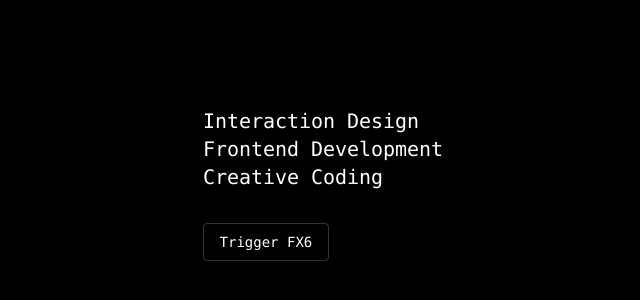
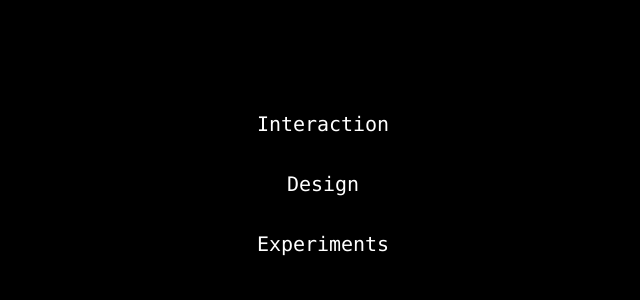
Before and after one commit to suggoooiii/digital-marketing, a React (Vite) app: page / in a window 1280 px wide. Shown: the part 216-516 px from the top of the page, without its empty margins (317-957 px from the left). Built offline with nearby package versions, Linux system fonts and the light colour scheme.

Commit message:
made the typeshuffle component work on hover

```diff
--- a/src/App.jsx
+++ b/src/App.jsx
@@ -22,14 +22,10 @@ import { TypeShuffle } from "@components/TypeShuffle.jsx";
 
 export default function App() {
   return (
-    <main className="min-h-screen bg-black text-white p-20 flex flex-col items-center justify-center">
-      <TypeShuffle
-        lines={[
-          "Interaction Design",
-          "Frontend Development",
-          "Creative Coding",
-        ]}
-      />
+    <main className="min-h-screen bg-black text-white p-20 flex flex-col items-center justify-center gap-8">
+      <TypeShuffle lines={["Interaction"]} />
+      <TypeShuffle lines={["Design"]} />
+      <TypeShuffle lines={["Experiments"]} />
     </main>
   );
 }
--- a/src/components/TypeShuffle.jsx
+++ b/src/components/TypeShuffle.jsx
@@ -12,96 +12,97 @@ const getRandomDelay = () => Math.floor(Math.random() * (110 - 30 + 1)) + 30;
 
 export const TypeShuffle = ({ lines = [] }) => {
   const containerRef = useRef(null);
-  // Store refs to all character spans
-  //Structure: charRefs.current[lineIndex][charIndex]
   const charRefs = useRef([]);
+  // 1. Add a ref to track animation state
+  const isAnimating = useRef(false);
 
   const { contextSafe } = useGSAP({ scope: containerRef });
 
-  // eslint-disable-next-line react-hooks/exhaustive-deps
   const triggerFx6 = useCallback(
     contextSafe(() => {
-      if (!charRefs.current.length) return;
+      // 2. Prevent triggering if already running
+      if (isAnimating.current || !charRefs.current.length) return;
+      isAnimating.current = true;
 
-      // Iterate through lines
+      // Count total characters to know when to finish
+      let completedChars = 0;
+      const totalChars = lines.join("").length;
+
       charRefs.current.forEach((lineChars, lineIndex) => {
-        // Stagger start time for the line: (lineIndex + 1) * 80ms
         const lineDelay = (lineIndex + 1) * 80;
 
-        // Start animation for each character in this line
         lineChars.forEach((charEl) => {
           if (!charEl) return;
 
-          // We use vanilla JS timeouts inside strictly for the "random loop" behavior
-          // because GSAP timelines are deterministic.
-          // We wrap it in a timeout to respect the line stagger.
           setTimeout(() => {
-            animateChar(charEl);
+            animateChar(charEl, () => {
+              // 3. Callback when a char finishes
+              completedChars++;
+              if (completedChars === totalChars) {
+                isAnimating.current = false;
+              }
+            });
           }, lineDelay);
         });
       });
     }),
-    []
+    [lines]
   );
 
-  const animateChar = (element) => {
+  const animateChar = (element, onComplete) => {
     const MAX_ITERATIONS = 15;
     const originalText = element.dataset.original;
-    const originalColor = element.dataset.color; // stored in dataset or just inherit
     let iteration = 0;
 
     const loop = () => {
-      // Finished? Restore state
       if (iteration === MAX_ITERATIONS - 1) {
         element.innerText = originalText;
-        element.style.color = ""; // Remove inline style to revert to CSS class color
+        element.style.color = "";
+        if (onComplete) onComplete(); // Notify completion
         return;
       }
 
-      // Glitch State
       element.innerText = getRandomChar();
       element.style.color = getRandomColor();
-
       iteration++;
 
-      // Re-loop with random delay
       if (iteration < MAX_ITERATIONS) {
         setTimeout(loop, getRandomDelay());
       }
     };
-
     loop();
   };
 
-  // Initialize refs array based on data
   useMemo(() => {
     charRefs.current = lines.map(() => []);
   }, [lines]);
 
   return (
-    <div ref={containerRef} className="font-mono text-xl cursor-default">
+    <div
+      ref={containerRef}
+      className="font-mono text-xl cursor-default"
+      onMouseEnter={triggerFx6}
+    >
       {lines.map((line, lineIndex) => (
-        <div key={lineIndex} className="block overflow-hidden">
+        <div
+          key={lineIndex}
+          className="block overflow-hidden pointer-events-none"
+        >
+          {" "}
+          {/* Optional: pointer-events-none on children ensures hover hits the parent smoothly */}
           {line.split("").map((char, charIndex) => (
             <span
               key={`${lineIndex}-${charIndex}`}
               ref={(el) => (charRefs.current[lineIndex][charIndex] = el)}
               data-original={char}
               className="inline-block whitespace-pre transition-colors"
-              style={{ willChange: "transform, opacity" }} // optimization
+              style={{ willChange: "transform, opacity" }}
             >
               {char}
             </span>
           ))}
         </div>
       ))}
-
-      <button
-        onClick={triggerFx6}
-        className="mt-8 px-4 py-2 border border-white/20 hover:bg-white/10 transition-colors text-sm rounded"
-      >
-        Trigger FX6
-      </button>
     </div>
   );
 };
```
